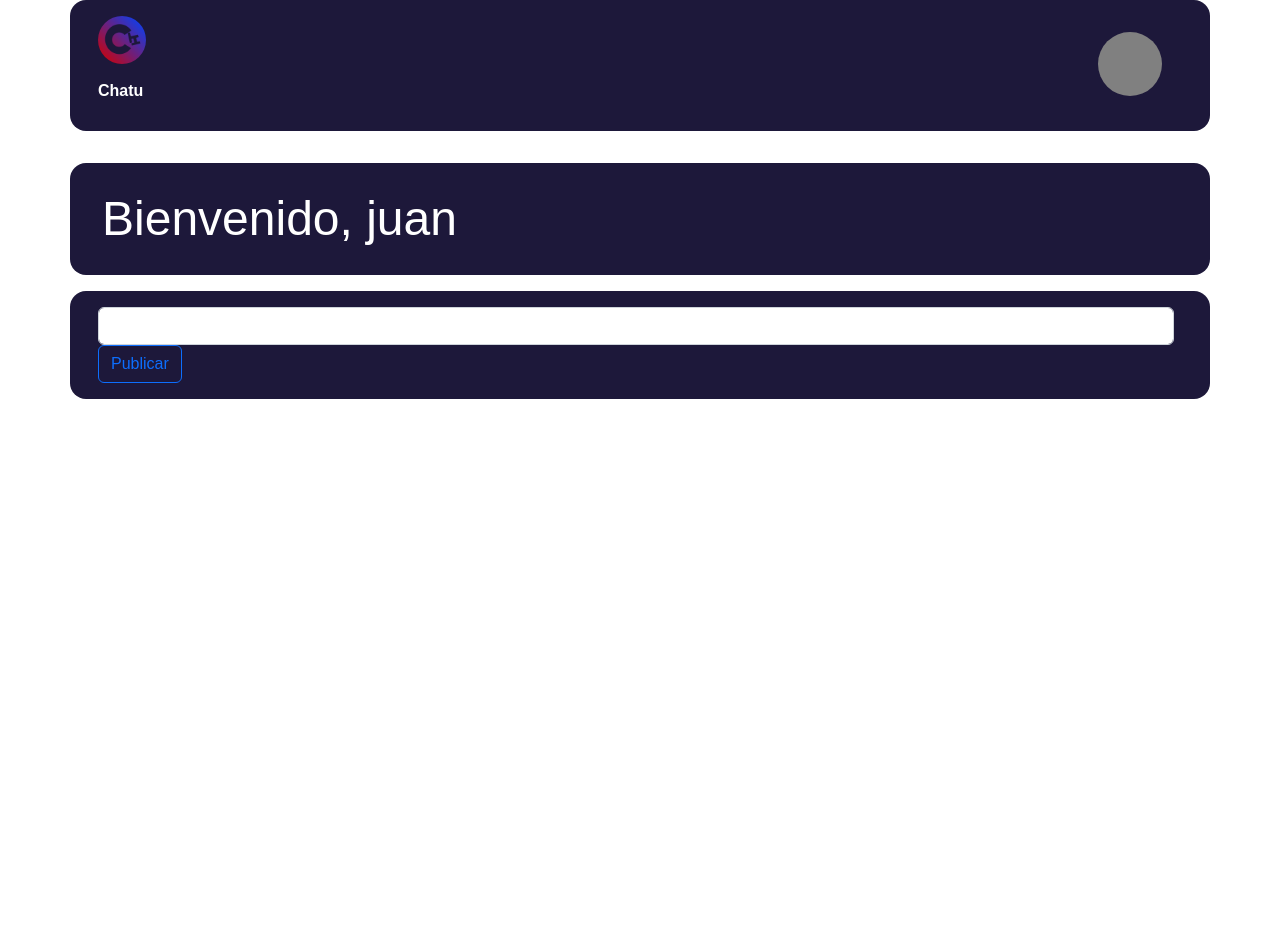
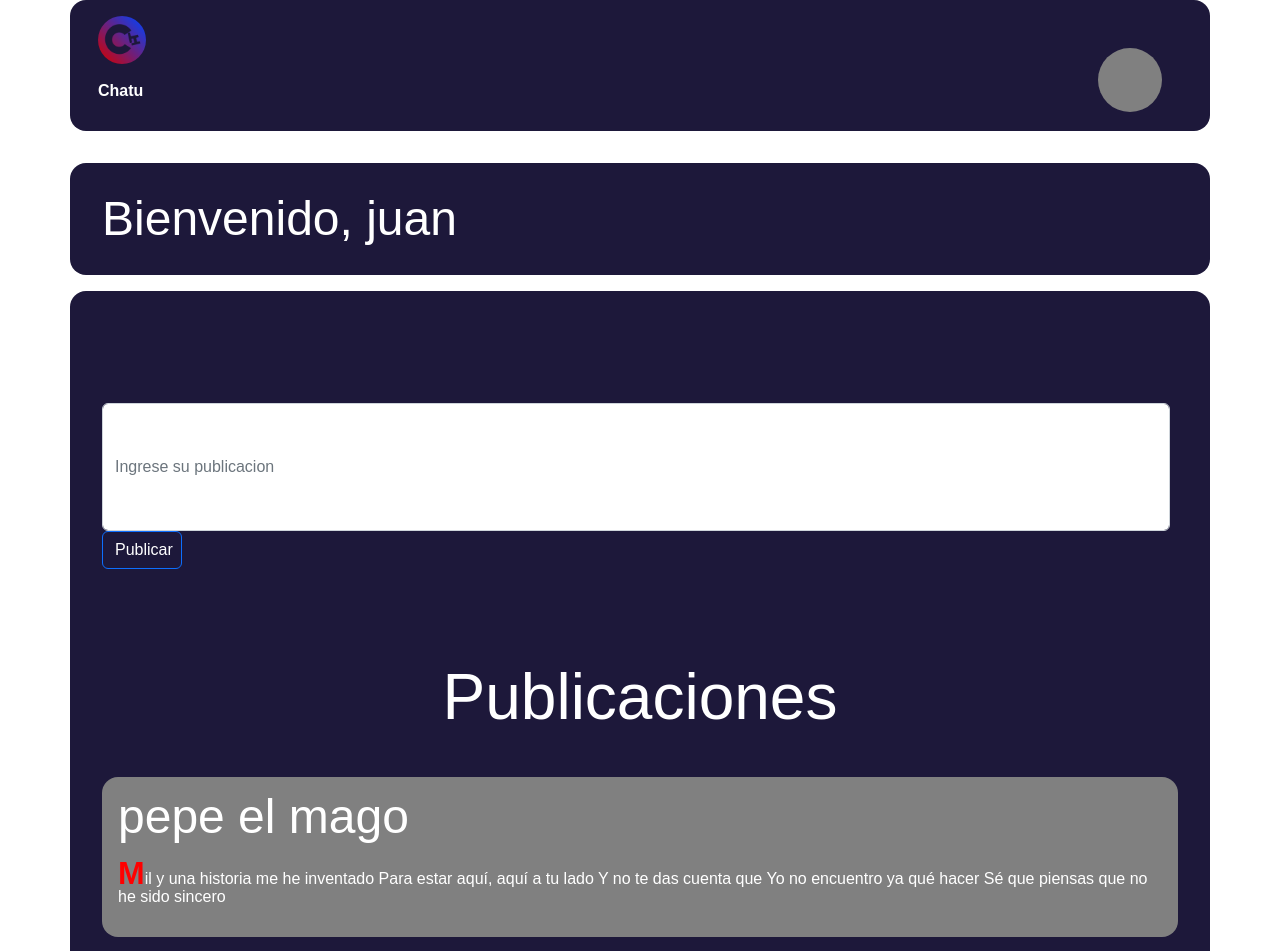
Before and after one commit to miguelcastrozz/Project-Chatu, a React (Create React App) app in the folder frontend/: page /publications in a window 1280 px wide. Shown: the top 951 px of the page. Before the commit the page ends 800 px from the top, so only its background shows below. Built offline with nearby package versions, Linux system fonts and the light colour scheme.

Commit message:
publications system 1.0

```diff
--- a/frontend/src/components/Botones.jsx
+++ b/frontend/src/components/Botones.jsx
@@ -1,9 +1,10 @@
 import Button from "react-bootstrap/Button";
 
-export default function Botones({ children, onClick, type, width , height}) {
+export default function Botones({ children, onClick, type, width, height }) {
   const styles = {
     width: `${width}rem`,
-    height: `${height}rem`
+    height: `${height}rem`,
+    margin: "0 auto",
   };
 
   return (
--- a/frontend/src/components/IngresarTexto.jsx
+++ b/frontend/src/components/IngresarTexto.jsx
@@ -1,23 +1,21 @@
-
 import Form from "react-bootstrap/Form";
 
-export default function IngresarTexto({ ...props}) {
+export default function IngresarTexto({ ...props }) {
+  const styles = {
+    height: `${props.height}rem`,
+  };
 
-  const style = {
-
-  }
   return (
     <div>
       <Form className="d-flex">
         <Form.Control
-
+          style={styles}
           type={props.type}
           onChange={props.onChange}
           placeholder={props.placeholder}
           className="me-2"
           aria-label="Search"
         />
-
       </Form>
     </div>
   );
--- a/frontend/src/components/Publicar.jsx
+++ b/frontend/src/components/Publicar.jsx
@@ -1,13 +1,14 @@
 import { Container, Form } from "react-bootstrap";
 import Botones from "./Botones";
 import IngresarTexto from "./IngresarTexto";
+import "../stylesheets/app.css";
 
 export default function Publicar() {
   return (
-    <Container>
+    <Container className="Publicar-formulario">
       <Form>
-        <IngresarTexto></IngresarTexto>
-        <Botones>Publicar</Botones>
+        <IngresarTexto placeholder="Ingrese su publicacion" height={8} />
+        <Botones width={5}>Publicar</Botones>
       </Form>
     </Container>
   );
--- a/frontend/src/components/Titulo.jsx
+++ b/frontend/src/components/Titulo.jsx
@@ -11,4 +11,5 @@ export default function Titulo({children, width}) {
     <h1 style={styles} className="titulo">{children}</h1>
   );
 
+
 }
--- a/frontend/src/components/barra.jsx
+++ b/frontend/src/components/barra.jsx
@@ -13,13 +13,18 @@ export default function BarradeNav({ ...props }) {
     <Row>
       <Col>
         <Container className="Publicaciones-template">
-          <img src={Logo} style={Logo_style} />
+          <img src={Logo} alt="" style={Logo_style} />
           <p>Chatu</p>
         </Container>
       </Col>
       <Col></Col>
       <Col>
+        <Row>
+          <p>{props.name}</p>
+        </Row>
+        <Row></Row>
         <Container className="Perfil">{props.children}</Container>
+        <Row></Row>
       </Col>
     </Row>
   );
--- a/frontend/src/components/publicacion.jsx
+++ b/frontend/src/components/publicacion.jsx
@@ -1,5 +1,8 @@
 import Container from "react-bootstrap/esm/Container";
+import "../stylesheets/app.css";
 
-export default function Publicacion({children}) {
-  return <Container className="Publicacion_contenido">{children}</Container>;
+export default function Publicacion({ ...props }) {
+  return (
+    <Container className="Publicacion_contenido">{props.children}</Container>
+  );
 }
--- a/frontend/src/stylesheets/app.css
+++ b/frontend/src/stylesheets/app.css
@@ -128,12 +128,12 @@ nav {
   margin-bottom: 1rem;
 }
 
-.Publicaciones {
+.Publicaciones * {
+  color: white;
 }
 
 .Publicaciones-navbar {
   background-color: var(--main-color);
-  color: white;
   padding: 1rem;
   font-family: sans-serif;
   font-weight: bold;
@@ -150,6 +150,10 @@ nav {
   border-radius: 1rem;
 }
 
+.Publicar-formulario * {
+  margin-top: 2rem;
+}
+
 .Perfil {
   background-color: gray;
   border-radius: 3rem;
@@ -159,12 +163,51 @@ nav {
   height: 4rem;
 }
 
+.Publi {
+  color: white;
+  margin: 3rem 2rem;
+  font-size: 4rem;
+  font-family: sans-serif;
+  text-align: center;
+}
+
 .Publicaciones-feed {
   margin-top: 1rem;
   padding: 1rem;
   font-family: sans-serif;
   background-color: var(--main-color);
   border-radius: 1rem;
+}
+
+.Publicar_texto {
+  height: 5rem;
+}
+
+.Publicaciones-feed > div {
+  margin-top: 1rem;
+  padding: 1rem;
+}
+
+.Publicacion_contenido {
+  background-color: grey;
+  border-radius: 1rem;
+  margin-top: 1rem;
+  padding: 1rem;
+}
+
+.Publicacion_contenido > h1 {
+  font-size: 3rem;
+  font-family: sans-serif;
+}
+
+.parrafo::first-letter {
+  color: red;
+  font-size: 2rem;
+  font-weight: 900;
+}
+
+.Publicaciones-Pub {
+  background-color: azure;
 }
 
 @keyframes appear {
--- a/frontend/src/views/Inicio.jsx
+++ b/frontend/src/views/Inicio.jsx
@@ -4,8 +4,17 @@ import Botones from "../components/Botones";
 import Titulo from "../components/Titulo";
 import Subtitulo from "../components/Subtitulo";
 import Vinculos from "../components/Vinculos";
+import { useNavigate } from "react-router-dom";
 
 export default function Inicio() {
+
+  const navigate = useNavigate();
+
+
+  function redirection(){
+      navigate("/login")
+  }
+
   return (
     <>
       <Container className="Inicio">
@@ -14,11 +23,11 @@ export default function Inicio() {
           <Subtitulo>Donde las opiniones convergen</Subtitulo>
         </Container>
         <Container className="Inicio-medio">
-          <Botones className="Inicio-boton" direccion="Login" width={25}>Iniciar sesión</Botones>
+          <Botones className="Inicio-boton" onClick = {redirection()} width={25}>Iniciar sesión</Botones>
         </Container>
         <Container className="Inicio-abajo">
           <p>¿Eres nuevo en Chatu?</p>
-          <Vinculos direccion="register"> Clickea aquí</Vinculos>
+          <Vinculos direccion="register" > Clickea aquí</Vinculos>
         </Container>
       </Container>
     </>
--- a/frontend/src/views/Publicaciones.jsx
+++ b/frontend/src/views/Publicaciones.jsx
@@ -3,10 +3,22 @@ import Publicar from "../components/Publicar";
 import Container from "react-bootstrap/esm/Container";
 import { Row } from "react-bootstrap";
 import "../stylesheets/app.css";
+import Publicacion from "../components/publicacion";
 
 export default function Publicaciones() {
+  //inserte el nombre de usuario de la persona que ingreso
   function saludar(nombre) {
     return `Bienvenido, ${nombre}`;
+  }
+
+  // componente publicacion
+  function publicar(titulo, Contenido) {
+    return (
+      <Publicacion>
+        <h1>{titulo}</h1>
+        <p className="parrafo">{Contenido}</p>
+      </Publicacion>
+    );
   }
 
   return (
@@ -23,13 +35,17 @@ export default function Publicaciones() {
           </Container>
         </Row>
         <Row>
-
-          <Container className = "Publicaciones-feed">
-          <Publicar></Publicar>
-          <Container className = "Publicaciones-vista">
-
-          </Container>
-
+          <Container className="Publicaciones-feed">
+            <Publicar></Publicar>
+            <Container className="Publicaciones-vista">
+              <h1 className="Publi">Publicaciones</h1>
+              {publicar(
+                "pepe el mago",
+                "Mil y una historia me he inventado \n Para estar aquí, aquí a tu lado\n Y no te das cuenta que\nYo no encuentro ya qué hacer\nSé que piensas que no he sido sincero"
+              )}
+              {publicar("non", "me debe 300 lucas")}
+              {publicar("UY ZONAS", "cuales!!!!!!!")}
+            </Container>
           </Container>
         </Row>
       </Container>
```
Also changed, not shown: frontend/src/views/Comentarios.jsx (deleted, +0 -7 lines).
